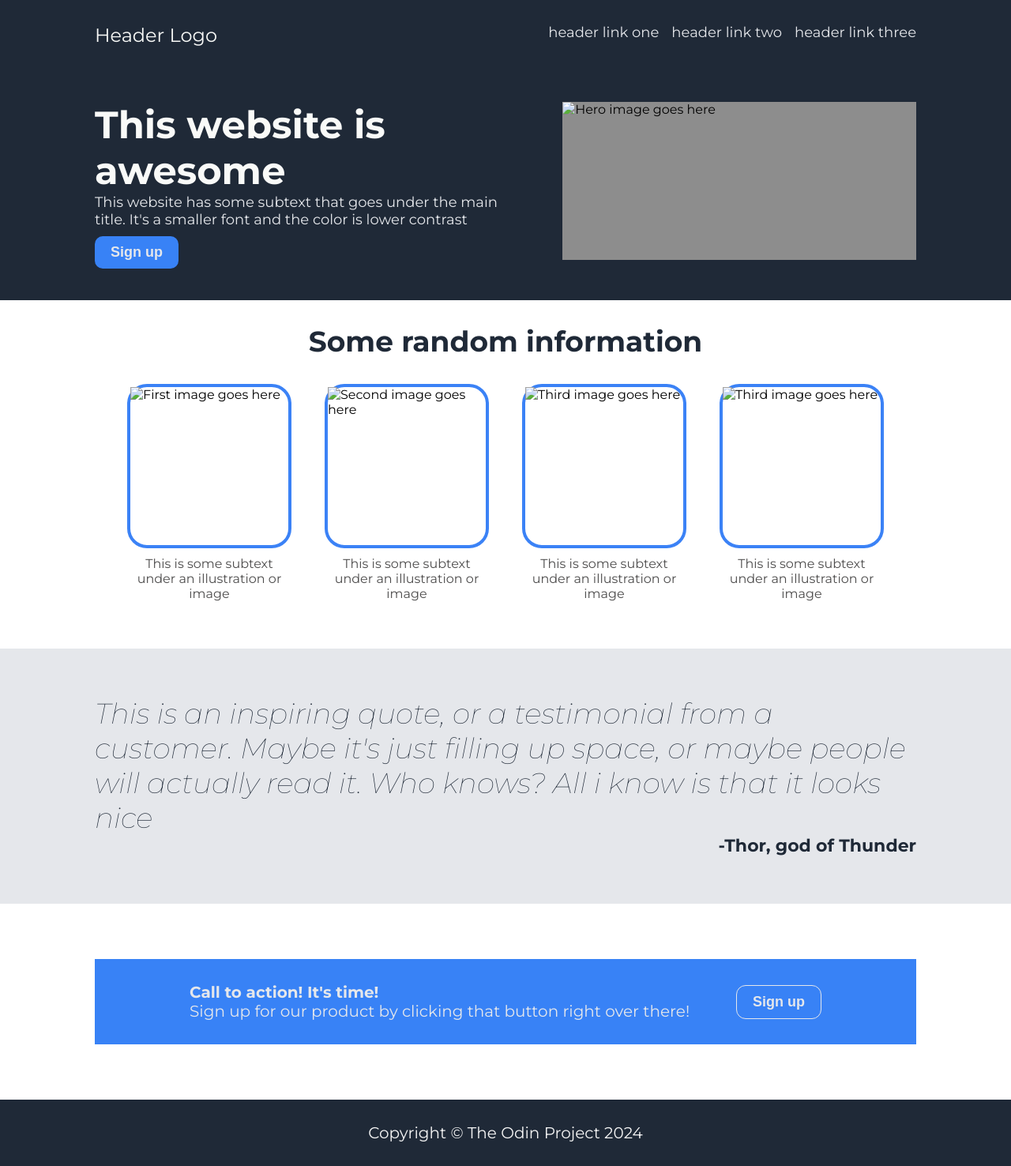
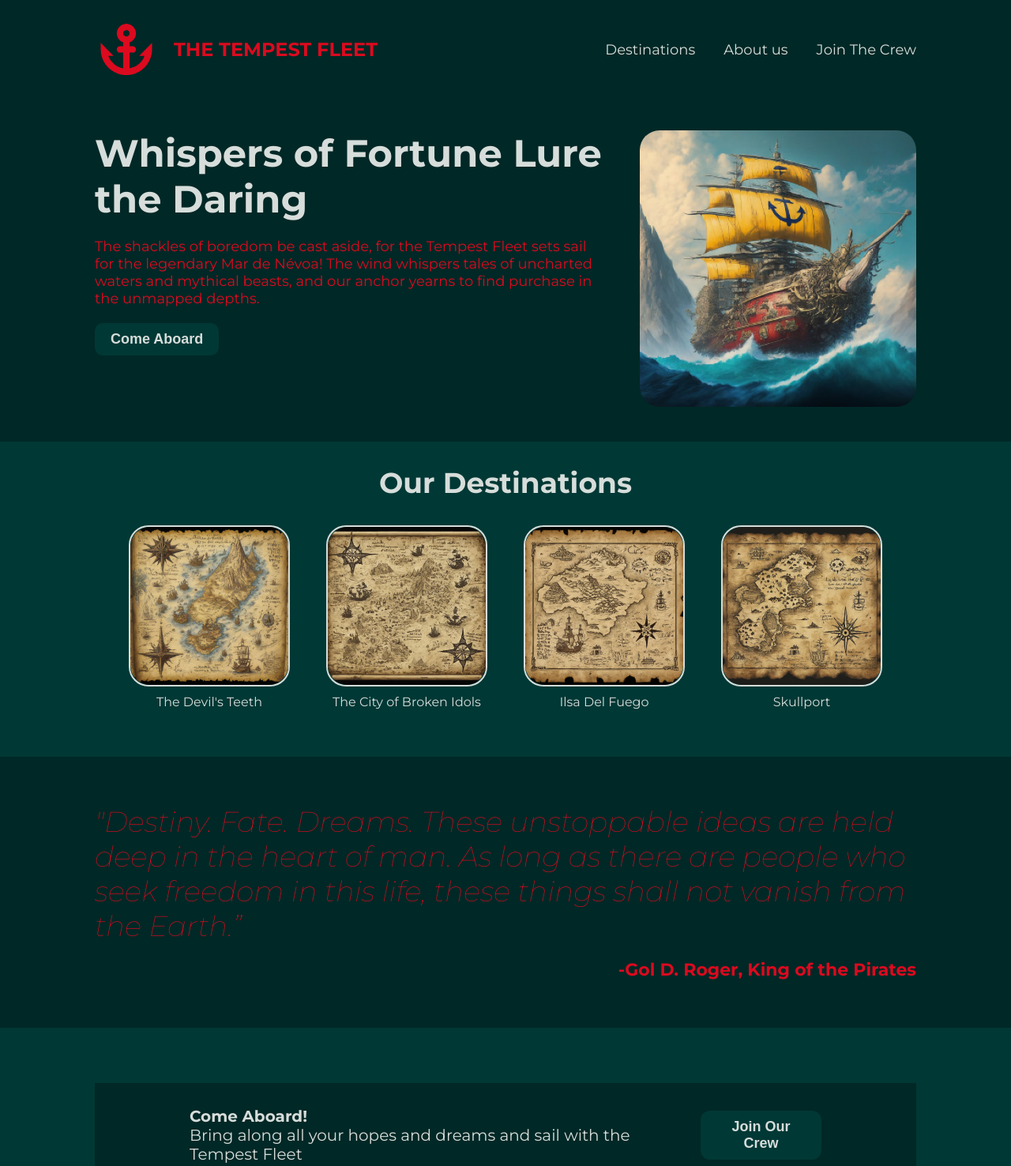
Before and after one commit to Allaneke/Odin-Landing-Page, a plain HTML site: page index.html in a window 1280 px wide. Shown: the top 1476 px of the page at 79% size. Drawn offline with Linux system fonts and the light colour scheme.

Commit message:
- Added a new color palette - added some new hover animations - Added pictures and updated the writings - Added a logo at the top

```diff
--- a/index.html
+++ b/index.html
@@ -3,7 +3,7 @@
 <head>
     <meta charset="UTF-8">
     <meta name="viewport" content="width=device-width, initial-scale=1.0">
-    <title>Document</title>
+    <title>The Tempest Fleet</title>
     <link rel="stylesheet" href="styles.css">
     <link rel="preconnect" href="https://fonts.googleapis.com">
 <link rel="preconnect" href="https://fonts.gstatic.com" crossorigin>
@@ -12,14 +12,15 @@
 <body>
     <header>
         <div class="header-logo">
-            Header Logo
+            <svg fill="#db0a1f" width="80px" height="65px" viewBox="0 0 32.00 32.00" version="1.1" xmlns="http://www.w3.org/2000/svg" stroke="#db0a1f" stroke-width="0.00032"><g id="SVGRepo_bgCarrier" stroke-width="0"></g><g id="SVGRepo_tracerCarrier" stroke-linecap="round" stroke-linejoin="round"></g><g id="SVGRepo_iconCarrier"> <title>anchor</title> <path d="M0 16q0 2.624 0.8 5.056t2.304 4.416 3.456 3.456 4.416 2.304 5.024 0.8q2.624 0 5.056-0.8t4.416-2.304 3.424-3.456 2.304-4.416 0.8-5.056v-4l-8 8h3.296q-1.088 3.072-3.552 5.152t-5.728 2.656v-9.792h1.984q0.832 0 1.408-0.576t0.608-1.44-0.608-1.408-1.408-0.576h-1.984v-2.368q1.76-0.608 2.88-2.144t1.12-3.488q0-2.24-1.504-3.936t-3.712-1.984q-0.416-0.096-0.8-0.096t-0.8 0.096q-2.208 0.32-3.712 1.984t-1.472 3.936q0 1.92 1.088 3.456t2.912 2.176v2.368h-2.016q-0.832 0-1.408 0.576t-0.576 1.408 0.576 1.44 1.408 0.576h2.016v9.792q-3.264-0.544-5.728-2.656t-3.584-5.152h3.296l-8-8v4zM14.016 6.016q0-0.832 0.576-1.408t1.408-0.608 1.408 0.608 0.608 1.408-0.608 1.408-1.408 0.576-1.408-0.576-0.576-1.408z"></path> </g></svg>
+                THE TEMPEST FLEET
         </div>
 
         <div class="links">
             <ul>
-                <li><a href="#">header link one</a></li>
-                <li><a href="#">header link two</a></li>
-                <li><a href="#">header link three</a></li>
+                <li><a href="">Destinations</a></li>
+                <li><a href="#">About us</a></li>
+                <li><a href="#">Join The Crew</a></li>
             </ul>
         </div>
     </header>
@@ -27,60 +28,60 @@
     <main>
         <div class="main-section1">
             <div class="hero-section">
-                <div class="main-title">This website is awesome</div>
-                <div class="hero-subtext">This website has some subtext that goes under the main title. It's a smaller font and the color is lower contrast</div>
+                <div class="main-title"> Whispers of Fortune Lure the Daring </div>
+                <div class="hero-subtext"> The shackles of boredom be cast aside, for the Tempest Fleet sets sail for the legendary Mar de Névoa! The wind whispers tales of uncharted waters and mythical beasts, and our anchor yearns to find purchase in the unmapped depths. </div>
 
                 <button class="hero-button">
-                    Sign up
+                    Come Aboard
                 </button>
             </div>
 
-            <div class="hero-image">
-                <img src="#" alt="Hero image goes here">
+            <div>
+                <img class="hero-image" src="/images/pirate ship.png" alt="Hero image goes here">
             </div>
         </div>
 
 
         <div class="main-section2">
-            <div class="title">Some random information</div>
+            <div class="title">Our Destinations</div>
 
             <div class="images">
                 <div class="image1">
                     <div class="image-space">
-                        <img src="#" alt="First image goes here">
+                        <img src="/images/The Devil's Teeth.png" alt="First image goes here">
                     </div>
-                    <div class="image-text">This is some subtext under an illustration or image</div>
+                    <div class="image-text">The Devil's Teeth</div>
                 </div>
 
                 <div class="image2">
                     <div class="image-space">
-                        <img src="#" alt="Second image goes here">
+                        <img src="/images/City of broken idols (2).png" alt="Second image goes here">
                     </div>
-                    <div class="image-text">This is some subtext under an illustration or image</div>
+                    <div class="image-text">The City of Broken Idols</div>
                 </div>
 
                 <div class="image3">
                     <div class="image-space">
-                        <img src="#" alt="Third image goes here">
+                        <img src="/images/Ilsa Del Fuego.png" alt="Third image goes here">
                     </div>
-                    <div class="image-text">This is some subtext under an illustration or image</div>
+                    <div class="image-text">Ilsa Del Fuego</div>
                 </div>
 
                 <div class="image4">
                     <div class="image-space">
-                        <img src="#" alt="Third image goes here">
+                        <img src="/images/Skullport.png" alt="Third image goes here">
                     </div>
-                    <div class="image-text">This is some subtext under an illustration or image</div>
+                    <div class="image-text">Skullport</div>
                 </div>
             </div>
         </div>
 
         <div class="main-section3">
             <div class="quote-text">
-                This is an inspiring quote, or a testimonial from a customer. Maybe it's just filling up
-                space, or maybe people will actually read it. Who knows? All i know is that it looks nice
+                "Destiny. Fate. Dreams. These unstoppable ideas are held deep in the heart of man.
+                As long as there are people who seek freedom in this life, these things shall not vanish from the Earth.”
             </div>
-            <div class="minor-text">-Thor, god of Thunder</div>
+            <div class="minor-text">-Gol D. Roger, King of the Pirates</div>
 
         </div>
 
@@ -88,18 +89,18 @@
             <div class="container">
                 <div class="box">
                     <div class="container-text">
-                        <p><span>Call to action! It's time!</span></p>
-                        <p>Sign up for our product by clicking that button right over there!</p>
+                        <p><span>Come Aboard!</span></p>
+                        <p>Bring along all your hopes and dreams and sail with the Tempest Fleet</p>
                     </div>
 
-                    <button class="container-button">Sign up</button>
+                    <button class="container-button">Join Our Crew</button>
                 </div>
             </div>
         </div>
     </main>
 
     <footer>
-        <p>Copyright © The Odin Project 2024</p>
+        <p>Copyright © The Tempest Fleet 2024</p>
     </footer>
 </body>
 </html>
--- a/styles.css
+++ b/styles.css
@@ -9,63 +9,81 @@ body {
 }
 
 header {
-    background-color: #1F2937;
+    background-color: #002826;
     display: flex;
     justify-content: space-between;
-    padding: 30px 120px
+    padding: 30px 120px;
+    align-items: center;
 }
 
 ul {
     display: flex;
     padding: 0;
     margin: 0;
-    gap: 16px;
+    gap: 36px;
     list-style-type: none;
 }
 
 a {
     text-decoration: none;
-    color: #e5e7eb;
+    color:#d6ddda;
     font-size: 18px;
 }
 
 a:hover {
-    color:#3b82f6;
+    color:#db0a1f;
 }
 
+img {
+    border-radius: 25px;
+}
 
 .hero-section {
     padding-right: 40px;
+    max-width: 800px;
 }
 
 .header-logo {
-    color: #f9faf8;
+    display: flex;
+    gap: 20px;
+    color:#db0a1f;
     font-size: 24px;
+    font-weight: bold;
+    align-items: center;
+}
+
+svg {
+    transition: all 0.32s ease-in-out;
+}
+
+svg:hover {
+    transform: scale(1.1);
 }
 
 .main-section1 {
 
     display: flex;
-    background-color: #1F2937;
+    background-color: #002826;
     padding: 40px 120px 40px 120px;
     justify-content: space-between;
 }
 
 .main-title {
-    color: #f9faf8;
+    color: #d6ddda;
     font-size: 48px;
     font-weight: bolder;
+    padding-bottom: 20px;
 }
 
 .hero-subtext {
-    color: #e5e7eb;
+    color:#db0a1f;
     font-size: 18px;
-    padding-bottom: 10px;
+    padding-bottom: 20px;
 }
 
 .hero-button {
-    background-color: #3882f6;
-    color: #e5e7eb;
+    background-color:#003835;
+    color:#d6ddda;
     padding: 10px 20px;
     border-radius: 10px;
     border: 0px;
@@ -74,26 +92,22 @@ a:hover {
 }
 
 .hero-button:hover {
-    background-color: #e5e7eb;
-    color:#1F2937 ;
-}
-
-.hero-image {
-    background-color: rgb(141, 141, 141);
-    width: 800px;
-    height: 200px
+    background-color:#db0a1f;
+    color:#d6ddda;
+    border: 1px solid #003835;
 }
 
 .title {
     font-size: 36px;
     font-weight: bolder;
-    color: #1F2937;
+    color: #d6ddda;
     text-align: center;
     margin-bottom: 32px;
 }
 
 .main-section2 {
     padding: 30px 90px 60px 90px;
+    background-color: #003835;
 }
 
 .images {
@@ -104,8 +118,7 @@ a:hover {
 }
 
 .image-space {
-    border-color: #3882f6;
-    border: 4.5px solid #3b82f6;
+    border: 2px solid #d6ddda;
     border-radius: 25px;
     margin-bottom: 10px;
     width: 200px;
@@ -118,22 +131,27 @@ a:hover {
     align-items: center;
     flex-direction: column;
     max-width: 200px;
+    transition: all 0.32s ease-in-out;
+}
+
+.image1:hover, .image2:hover, .image3:hover, .image4:hover {
+    transform: scale(1.1);
 }
 
 .image-text {
-    color: rgb(77, 76, 76);
+    color: #d6ddda;
     text-align: center;
 }
 
 .main-section3 {
-    background-color: #e5e7eb;
+    background-color:#002826;
     justify-content: center;
     align-items: center;
-    color: #1F2937;
+    color:#db0a1f;
 }
 
 .quote-text {
-    padding: 60px 120px 0px;
+    padding: 60px 120px 20px;
     font-weight: lighter;
     font-style: italic;
     font-size: 36px;
@@ -148,21 +166,22 @@ a:hover {
 
 .main-section4 {
     padding: 70px 120px;
+    background-color: #003835;
 }
 
 .box {
     padding: 30px 120px 30px 120px;
-    background-color: #3882f6;
+    background-color:#002826;
     display: flex;
     justify-content: space-between;
     align-items: center;
-    color:#e5e7eb;
+    color:#d6ddda;
 }
 
 .container-button {
-    background-color: #3882f6;
-    color: #e5e7eb;
-    border: 1px solid #e5e7eb;
+    background-color:#003835;
+    color:#d6ddda;
+    border: 1px;
     padding: 10px 20px;
     border-radius: 12px;
     font-weight: bold;
@@ -170,9 +189,9 @@ a:hover {
 }
 
 .container-button:hover {
-    background-color: #e5e7eb;
-    color: #3882f6;
-
+    background-color:#db0a1f;
+    color:#d6ddda;
+    border: 1px solid #003835;
 }
 
 span {
@@ -186,9 +205,9 @@ p {
 
 
 footer {
-    background-color: #1F2937;
+    background-color: #002826;
     display: flex;
     justify-content: center;
-    color: whitesmoke;
+    color:#db0a1f;
     padding: 30px;
 }
```
Also changed, not shown: images/City of broken idols (2).png (added), images/Ilsa Del Fuego.png (added), images/Skullport.png (added), images/The Devil's Teeth.png (added), images/pirate ship.png (added).
